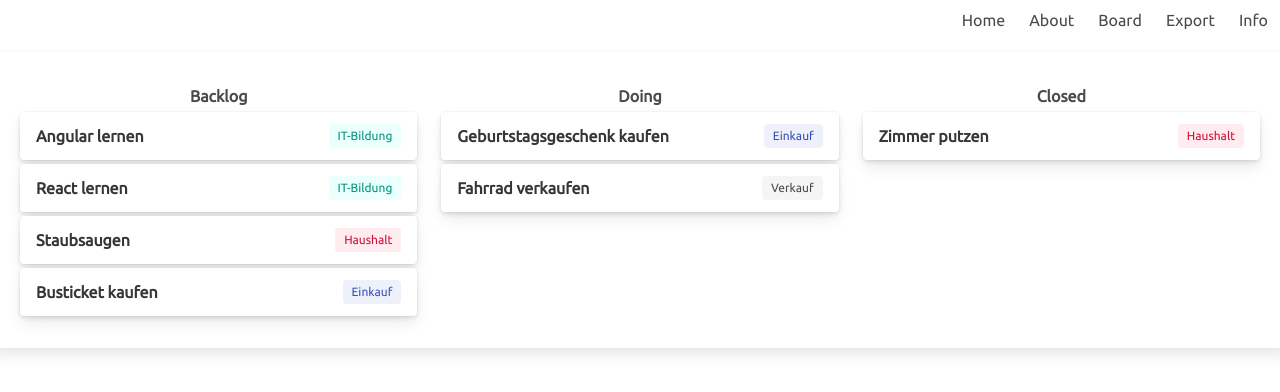
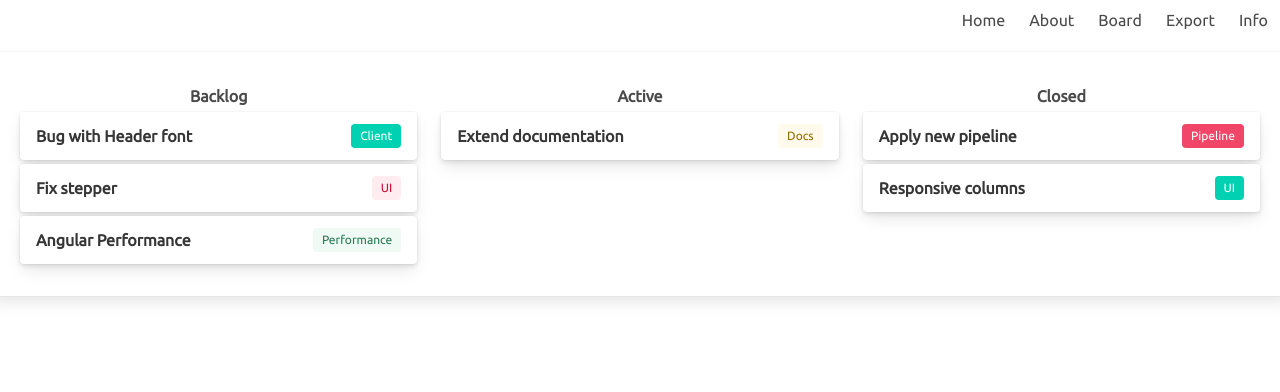
Before and after one commit to moritzott/myKanban, an Angular app: page /board in a window 1280 px wide. Shown: the top 392 px of the page. Built offline with nearby package versions, Linux system fonts and the light colour scheme.

Commit message:
Add dummy data and structural directives to board.

```diff
--- /dev/null
+++ b/src/app/data/dummy-data.ts
@@ -0,0 +1,92 @@
+import { MyKanban } from '../interfaces/my-kanban';
+
+// dummy data to test components
+export const myKbn1: MyKanban = {
+  id: '23dJHojnjdfe9',
+  boards: [
+    {
+      id: 'sdljndj',
+      name: 'myBoard',
+      columns: [
+        {
+          id: '0984isfd',
+          name: 'Backlog',
+          tickets: [
+            {
+              id: '239cnu4od',
+              title: 'Bug with Header font',
+              text: '',
+              label: {
+                id: '20indvj3DG',
+                name: 'Client',
+                highlightColor: 'primary',
+              },
+            },
+            {
+              id: 'sdfkn34piiorvnr',
+              title: 'Fix stepper',
+              text: '',
+              label: {
+                id: '309udlnjlEF',
+                name: 'UI',
+                highlightColor: 'danger-light',
+              },
+            },
+            {
+                id: 'sdfknpiiorvnr',
+                title: 'Angular Performance',
+                text: '',
+                label: {
+                  id: '309udlndfjlEF',
+                  name: 'Performance',
+                  highlightColor: 'success-light',
+                },
+              },
+          ],
+        },
+        {
+          id: 'sdgnj303u',
+          name: 'Active',
+          tickets: [
+            {
+                id: '239cndfljk3u4od',
+                title: 'Extend documentation',
+                text: '',
+                label: {
+                  id: '20indvdfköj3DG',
+                  name: 'Docs',
+                  highlightColor: 'warning-light',
+                },
+              },
+          ],
+        },
+        {
+          id: 'nvbdjr8JGH',
+          name: 'Closed',
+          tickets: [
+            {
+                id: '239cdfjklj3bkf4od',
+                title: 'Apply new pipeline',
+                text: '',
+                label: {
+                  id: '20indvsdfkjj3DG',
+                  name: 'Pipeline',
+                  highlightColor: 'danger',
+                },
+              },
+              {
+                id: '239csdfkln3nu4od',
+                title: 'Responsive columns',
+                text: '',
+                label: {
+                  id: '20indvj3kjIODG',
+                  name: 'UI',
+                  highlightColor: 'primary',
+                },
+              },
+          ],
+        },
+      ],
+    },
+  ],
+};
--- a/src/app/pages/board/board.component.html
+++ b/src/app/pages/board/board.component.html
@@ -1,36 +1,10 @@
 <div>
   <app-column-container>
     <!-- class column must stand outside the app-column element -->
-    <div class="column">
-      <app-column [title]="'Backlog'">
-        <app-ticket [title]="'Angular lernen'">
-          <app-label [title]="'IT-Bildung'" [highlight]="'primary-light'"></app-label>
-        </app-ticket>
-        <app-ticket [title]="'React lernen'">
-          <app-label [title]="'IT-Bildung'" [highlight]="'primary-light'" ></app-label>
-        </app-ticket>
-        <app-ticket [title]="'Staubsaugen'">
-          <app-label [title]="'Haushalt'" [highlight]="'danger-light'" ></app-label>
-        </app-ticket>
-        <app-ticket [title]="'Busticket kaufen'">
-          <app-label [title]="'Einkauf'" [highlight]="'link-light'" ></app-label>
-        </app-ticket>
-      </app-column>
-    </div>
-    <div class="column">
-      <app-column [title]="'Doing'">
-        <app-ticket [title]="'Geburtstagsgeschenk kaufen'">
-          <app-label [title]="'Einkauf'" [highlight]="'link-light'" ></app-label>
-        </app-ticket>
-        <app-ticket [title]="'Fahrrad verkaufen'">
-          <app-label [title]="'Verkauf'"></app-label>
-        </app-ticket>
-      </app-column>
-    </div>
-    <div class="column">
-      <app-column [title]="'Closed'">
-        <app-ticket [title]="'Zimmer putzen'">
-          <app-label [title]="'Haushalt'" [highlight]="'danger-light'" ></app-label>
+    <div *ngFor="let column of board.columns" class="column">
+      <app-column [title]="column.name" >
+        <app-ticket *ngFor="let ticket of column.tickets" [title]="ticket.title" >
+          <app-label *ngIf="ticket.label" [title]="ticket.label.name" [highlight]="ticket.label.highlightColor" ></app-label>
         </app-ticket>
       </app-column>
     </div>
--- a/src/app/pages/board/board.component.ts
+++ b/src/app/pages/board/board.component.ts
@@ -1,4 +1,6 @@
 import { Component, OnInit } from '@angular/core';
+import { myKbn1 } from 'src/app/data/dummy-data';
+import { MyKanban } from 'src/app/interfaces/my-kanban';
 
 @Component({
   selector: 'app-board',
@@ -12,4 +14,9 @@ export class BoardComponent implements OnInit {
   ngOnInit(): void {
   }
 
+    // get some test data to test UI
+    public dataset: MyKanban = myKbn1;
+    public board = this.dataset.boards[0];
+
+
 }
```
